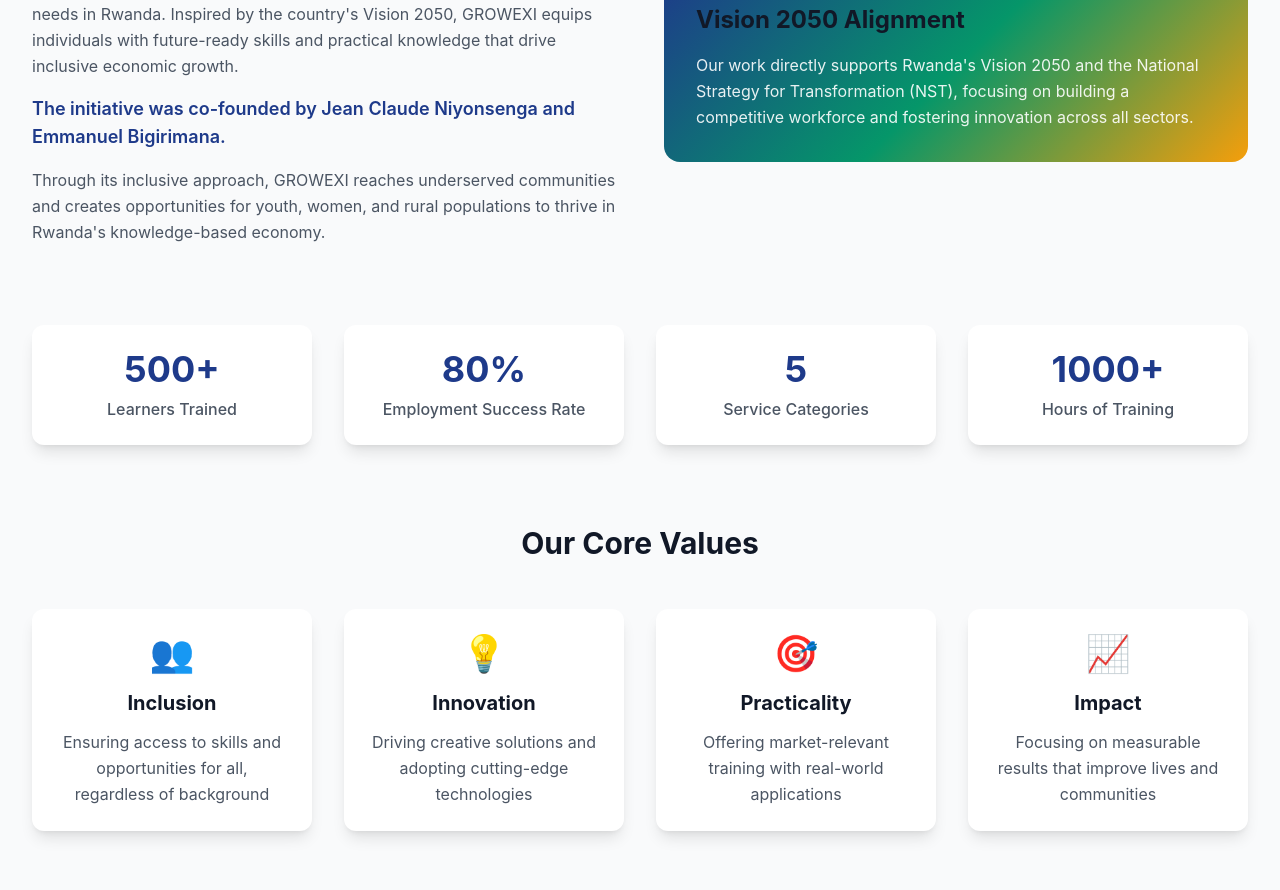
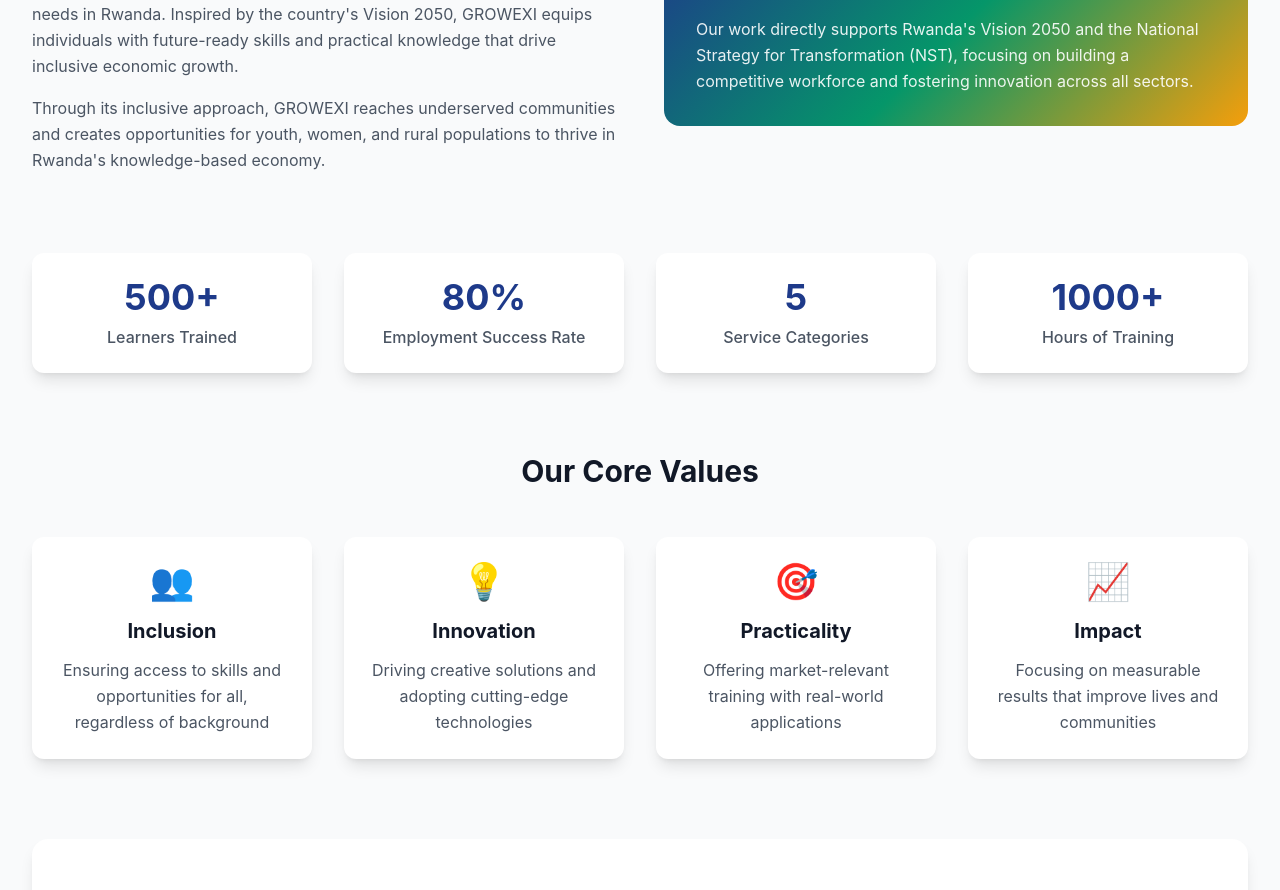
Before and after one commit to vishanthlynn/growexi-website, a React (Vite) app in the folder client/: page / in a window 1280 px wide. Shown: the part 1216-2106 px from the top of the page. Built offline with nearby package versions, Linux system fonts and the light colour scheme; no server answers.

Commit message:
Remove co-founders line from AboutSection

```diff
--- a/client/src/components/AboutSection.jsx
+++ b/client/src/components/AboutSection.jsx
@@ -53,9 +53,6 @@
             <div className="space-y-4 text-neutral-600 leading-relaxed">
               <p>
                 GROWEXI (Growing Rwanda's Opportunities & Workforce Expertise and Innovation) was founded to bridge the gap between education and market needs in Rwanda. Inspired by the country's Vision 2050, GROWEXI equips individuals with future-ready skills and practical knowledge that drive inclusive economic growth.
-              </p>
-              <p className="text-lg font-semibold text-primary-600">
-                The initiative was co-founded by Jean Claude Niyonsenga and Emmanuel Bigirimana.
               </p>
               <p>
                 Through its inclusive approach, GROWEXI reaches underserved communities and creates opportunities for youth, women, and rural populations to thrive in Rwanda's knowledge-based economy.
```
